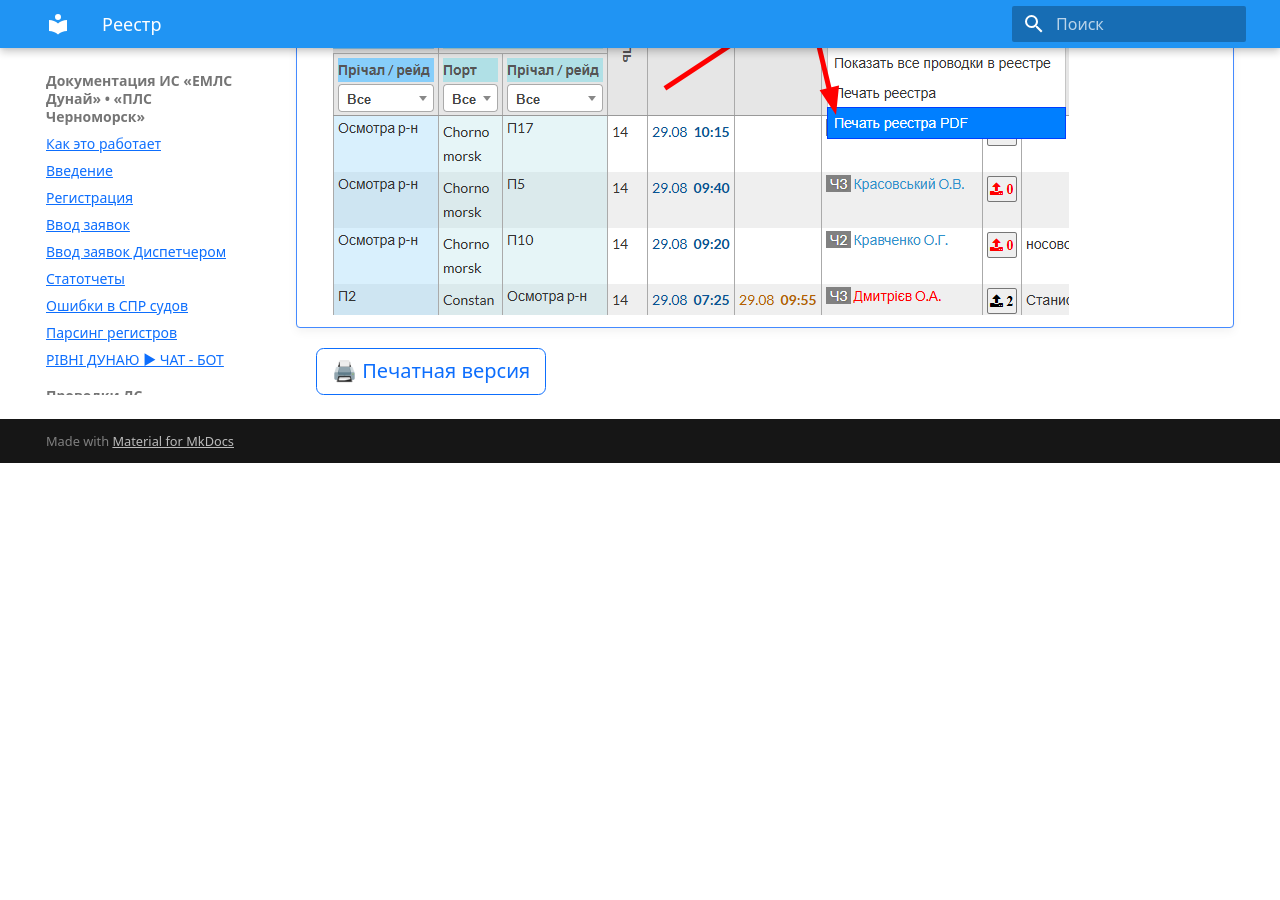
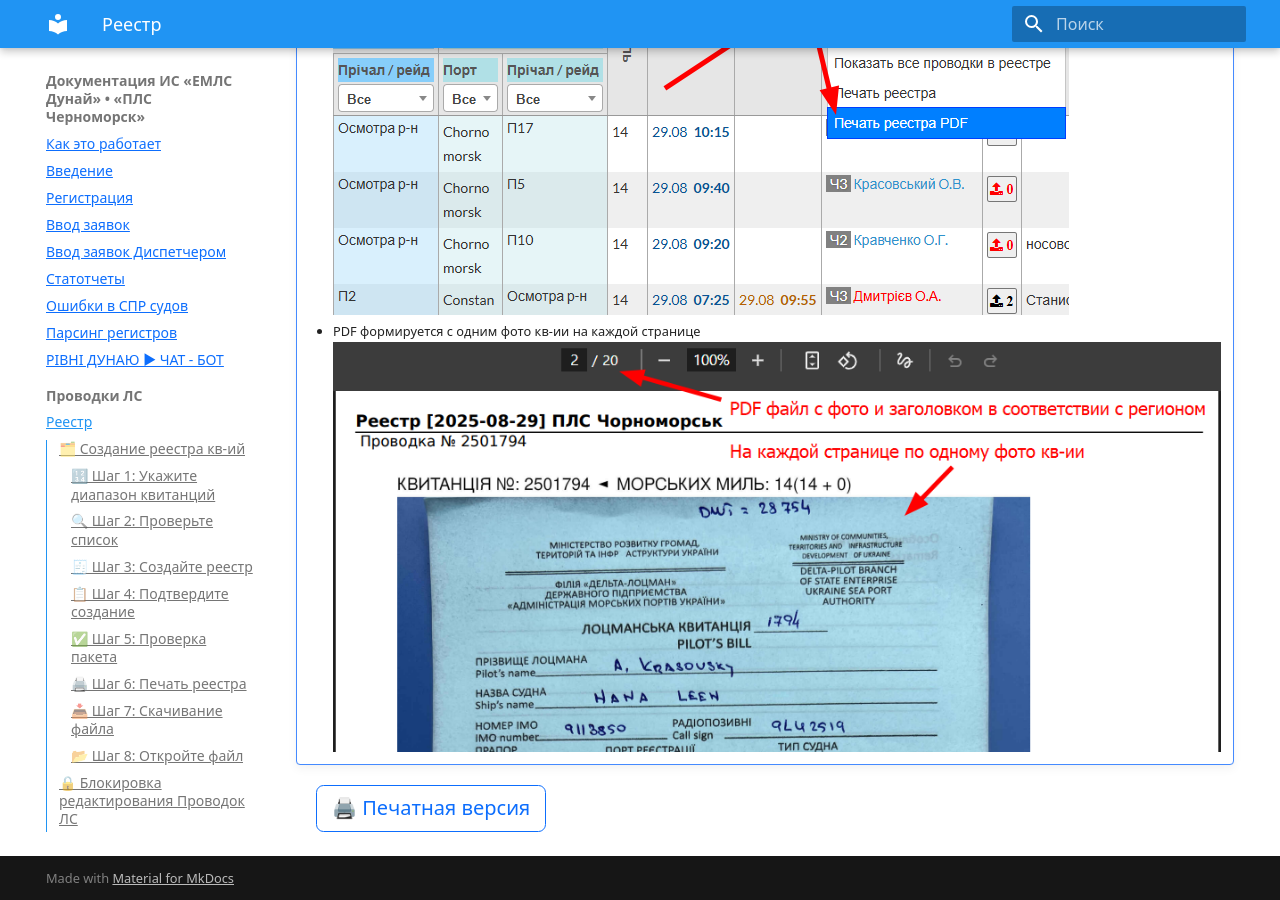
Before and after one commit to vvxsoni/Danube_help, an MkDocs documentation site: the page built from docs/reestr.md, in a window 1280 px wide and 900 px high, scrolled down 5122 px. Built offline with MkDocs 1.6.1 and Material for MkDocs 9.7.7, drawn with Linux system fonts in a browser that asks for light colours; before the commit the page ends 5585 px from its top, so only the background shows below that.

Commit message:
PDF формируется с одним фото кв-ии на каждой странице

```diff
--- a/docs/reestr.md
+++ b/docs/reestr.md
@@ -62,6 +62,8 @@
     - Сформируйте реест
     - Выберите в меню **«Реестр → Печать реестра PDF»**
     ![Печать реестра PDF](images/reestr_011_pdf.png)
+    - PDF формируется с одним фото кв-ии на каждой странице
+    ![alt text](images/reestr_013_pdf_photo.png)
 
 <!-- <button onclick="window.print()" style="margin: 1em 0; padding: 0.5em 1em; font-size: 1em;"> -->
 <button onclick="window.print()" class="btn btn-outline-primary print-button">🖨️ Печатная версия</button>
```
Also changed, not shown: docs/images/reestr_013_pdf_photo.png (added).
